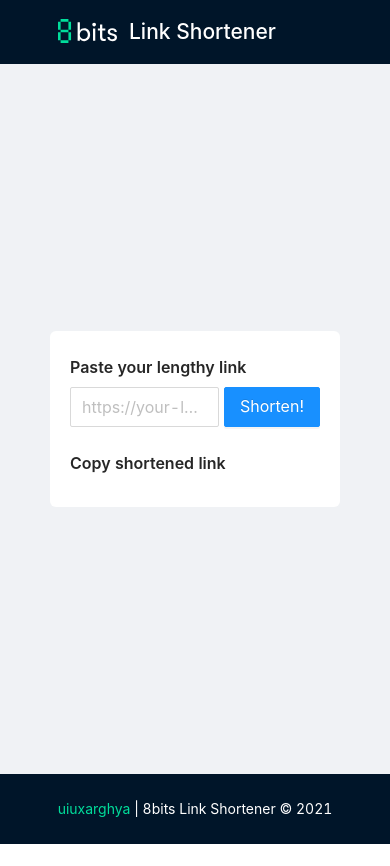
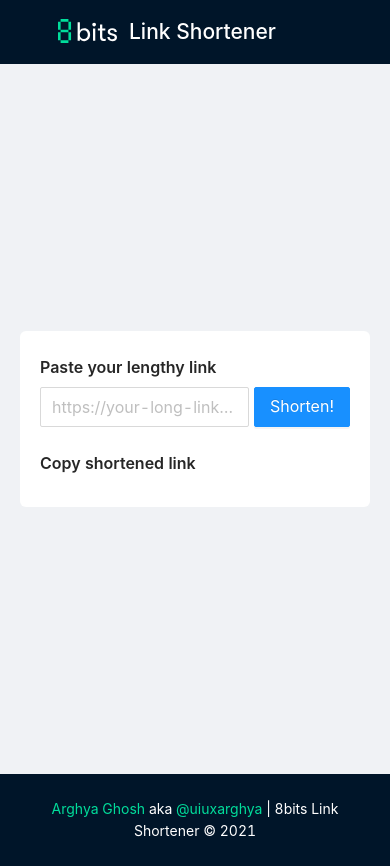
Before and after one commit to uiuxarghya/8bits, a Next.js app: page / in a window 390 px wide. Before the commit the page ends 844 px from the top, so only its background shows below. Built offline with nearby package versions, Linux system fonts and the light colour scheme.

Commit message:
Update homepage

```diff
--- a/pages/index.tsx
+++ b/pages/index.tsx
@@ -1,48 +1,54 @@
-import { Alert, Button, Form, Input, Layout, Typography } from 'antd';
-import axios, { AxiosError } from 'axios';
-import Head from 'next/head';
-import { useState } from 'react';
-import styles from '../styles/Home.module.css';
+import { Alert, Button, Form, Input, Layout, Typography } from "antd";
+import axios, { AxiosError } from "axios";
+import Head from "next/head";
+import { useState } from "react";
+import styles from "../styles/Home.module.css";
 
 const { Header, Content, Footer } = Layout;
 const { Title } = Typography;
 
 type ShortenLinkResponse = {
   short_link: string;
-}
+};
 
 type ShortenLinkError = {
   error: string;
   error_description: string;
-}
+};
 
 type FormValues = {
   link: string;
-}
+};
 
 export default function Home() {
-  const [status, setStatus] = useState<'initial' | 'error' | 'success'>('initial');
-  const [message, setMessage] = useState('');
+  const [status, setStatus] = useState<"initial" | "error" | "success">(
+    "initial"
+  );
+  const [message, setMessage] = useState("");
   const [form] = Form.useForm();
 
   const onFinish = async ({ link }: FormValues) => {
     try {
-      const response = await axios.post<ShortenLinkResponse>('/api/shorten_link', { link });
-      setStatus('success');
+      const response = await axios.post<ShortenLinkResponse>(
+        "/api/shorten_link",
+        { link }
+      );
+      setStatus("success");
       setMessage(response.data?.short_link);
+    } catch (e) {
+      const error = e as AxiosError<ShortenLinkError>;
+      setStatus("error");
+      setMessage(
+        error.response?.data?.error_description || "Something went wrong!"
+      );
     }
-    catch (e) {
-      const error = e as AxiosError<ShortenLinkError>;
-      setStatus('error');
-      setMessage(error.response?.data?.error_description || 'Something went wrong!');
-    }
-  }
+  };
 
   const onFinishedFailed = () => {
-    setStatus('error');
-    const error = form.getFieldError('link').join(' ');
+    setStatus("error");
+    const error = form.getFieldError("link").join(" ");
     setMessage(error);
-  }
+  };
 
   return (
     <Layout>
@@ -51,8 +57,10 @@ export default function Home() {
         <link rel="icon" href="/favicon.ico" />
       </Head>
       <Header>
-        <a href="/"><div className={styles.logo} />
-          <h1 className={styles.name}>Link Shortener</h1></a>
+        <a href="/">
+          <div className={styles.logo} />
+          <h1 className={styles.name}>Link Shortener</h1>
+        </a>
       </Header>
       <Content className={styles.content}>
         <div className={styles.shortner}>
@@ -60,20 +68,36 @@ export default function Home() {
           <Form
             form={form}
             onFinish={onFinish}
-            onFinishFailed={onFinishedFailed}>
+            onFinishFailed={onFinishedFailed}
+          >
             <div className={styles.linkField}>
               <div className={styles.linkFieldInput}>
-                <Form.Item name="link" noStyle rules={[{
-                  required: true,
-                  message: 'Please paste a correct link',
-                  type: 'url',
-                }]}>
-                  <Input placeholder="https://your-long-link.com/blah-blah-blah-blah-blah-blah-blah-blah-blah-blah-blah-blah" size="large" />
+                <Form.Item
+                  name="link"
+                  noStyle
+                  rules={[
+                    {
+                      required: true,
+                      message: "Please paste a correct link",
+                      type: "url",
+                    },
+                  ]}
+                >
+                  <Input
+                    placeholder="https://your-long-link.com/blah-blah-blah-blah-blah-blah-blah-blah-blah-blah-blah-blah"
+                    size="large"
+                  />
                 </Form.Item>
               </div>
               <div className={styles.linkFieldButton}>
                 <Form.Item>
-                  <Button type="primary" htmlType="submit" style={{ width: '100%' }} size="large">
+                  <Button
+                    className={styles.submitButton}
+                    type="primary"
+                    htmlType="submit"
+                    style={{ width: "100%" }}
+                    size="large"
+                  >
                     Shorten!
                   </Button>
                 </Form.Item>
@@ -81,12 +105,33 @@ export default function Home() {
             </div>
           </Form>
           <Title level={5}>Copy shortened link</Title>
-          {['error', 'success'].includes(status) && (<Alert showIcon message={message} type={status as 'error' | 'success'} />)}
+          {["error", "success"].includes(status) && (
+            <Alert
+              showIcon
+              message={message}
+              type={status as "error" | "success"}
+            />
+          )}
         </div>
       </Content>
       <Footer className={styles.footer}>
-        <a className={styles.link} href="https://uiuxarghya.netlify.app" target="_blank">uiuxarghya</a> | 8bits Link Shortener &copy; 2021
+        <a
+          className={styles.link}
+          href="https://uiuxarghya.vercel.app"
+          target="_blank"
+        >
+          Arghya Ghosh
+        </a>{" "}
+        aka{" "}
+        <a
+          className={styles.link}
+          href="https://twitter.com/uiuxarghya"
+          target="_blank"
+        >
+          @uiuxarghya
+        </a>{" "}
+        | 8bits Link Shortener &copy; 2021
       </Footer>
     </Layout>
-  )
+  );
 }
--- a/styles/Home.module.css
+++ b/styles/Home.module.css
@@ -16,6 +16,12 @@
   min-height: calc(100vh - 64px - 70px);
 }
 
+@media only screen and (max-width: 400px) {
+  .content {
+    padding: 0 20px;
+  }
+}
+
 .shortner {
   width: 100%;
   background: #fff;
@@ -32,10 +38,15 @@
 .linkFieldInput {
   flex: 100%;
   margin-right: 5px;
+  border-radius: 20px;
 }
 
 .linkFieldButton {
   width: 120px;
+}
+
+.submitButton:hover {
+  box-shadow: 0px 8px 15px rgba(0, 0, 0, 0.1);
 }
 
 .footer {
@@ -47,5 +58,5 @@
   color: #00dd9b;
 }
 .link:hover {
-  color:#ff7875;
+  color: #ff7875;
 }
```
